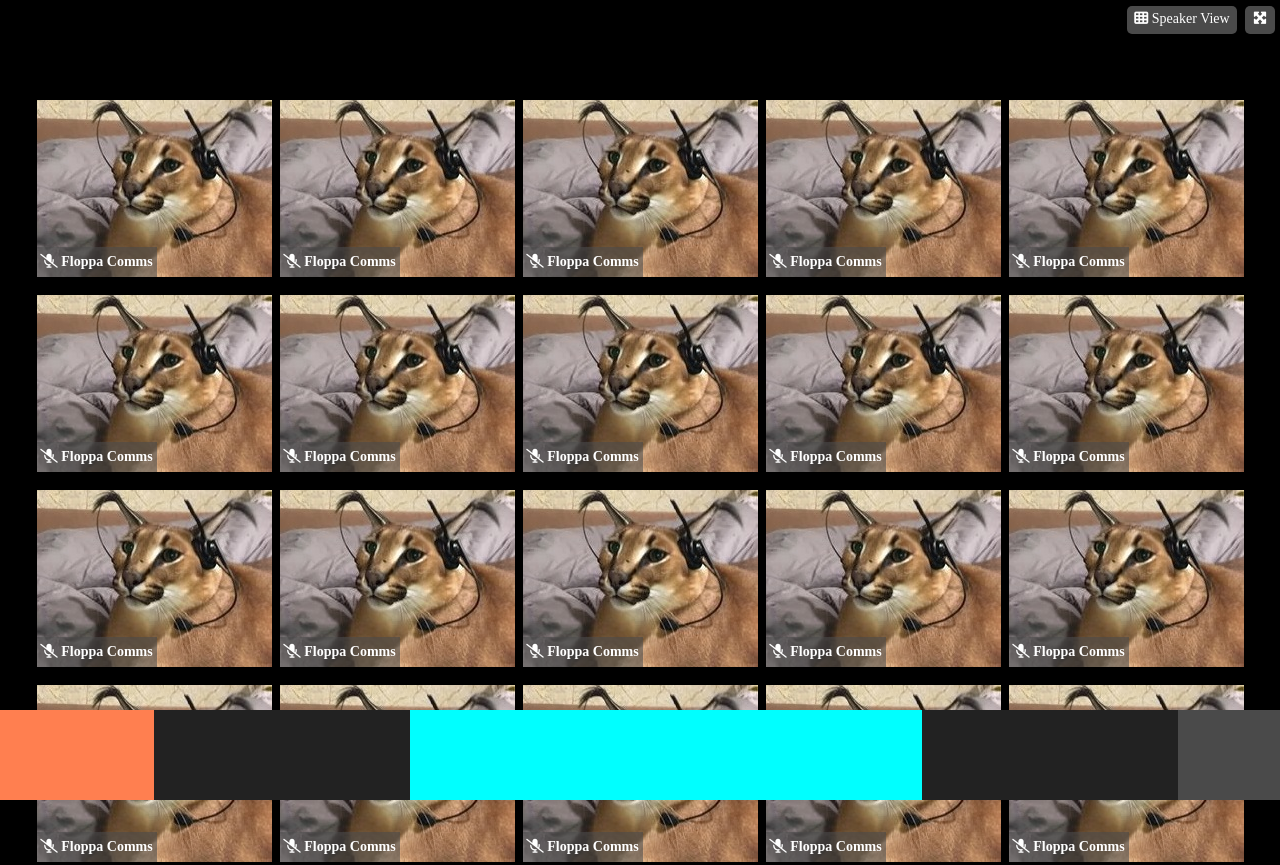
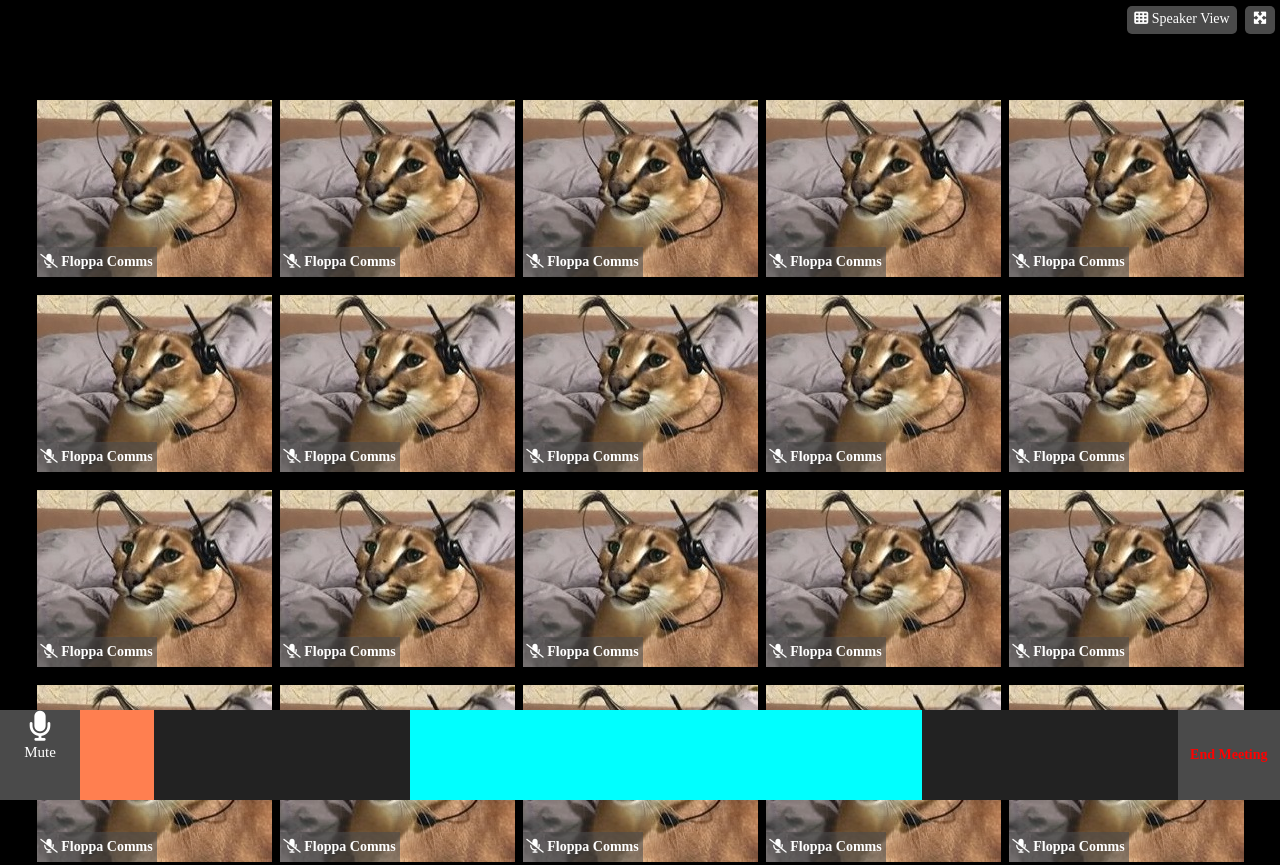
Before and after one commit to GianmarcoRuffi/html-css-zoom, a plain HTML site: page index.html in a window 1280 px wide. Shown: the top 865 px of the page. Drawn offline with Linux system fonts and the light colour scheme; a web font is replaced by a local one.

Commit message:
footer progress

```diff
--- a/css/style.css
+++ b/css/style.css
@@ -139,16 +139,36 @@ footer {
   width: 12%;
   height: 100%;
   background-color: coral;
+  color: white;
 }
 
 .two {
   width: 40%;
   height: 100%;
   background-color: aqua;
+  color: white;
 }
 
 .three {
   width: 8%;
   height: 100%;
   background-color: #4a4a4a;
+  color: red;
+  font-weight: bold;
+  display: flex;
+  align-items: center;
+  justify-content: center;
 }
+
+.btn {
+  color: white;
+  background-color: #4a4a4a;
+  font-size: 30px;
+  height: 100%;
+  width: 80px;
+  text-align: center;
+}
+
+.btn > p {
+  font-size: 15px;
+}
--- a/index.html
+++ b/index.html
@@ -257,9 +257,14 @@
     <!-- Footer Navbar -->
 
     <footer>
-      <section class="one"></section>
+      <section class="one">
+        <div class="btn">
+          <i class="fa-solid fa-microphone"></i>
+          <p>Mute</p>
+        </div>
+      </section>
       <section class="two"></section>
-      <section class="three"></section>
+      <section class="three"><span>End Meeting</span></section>
     </footer>
 
     <!-- /Footer Navbar -->
```
